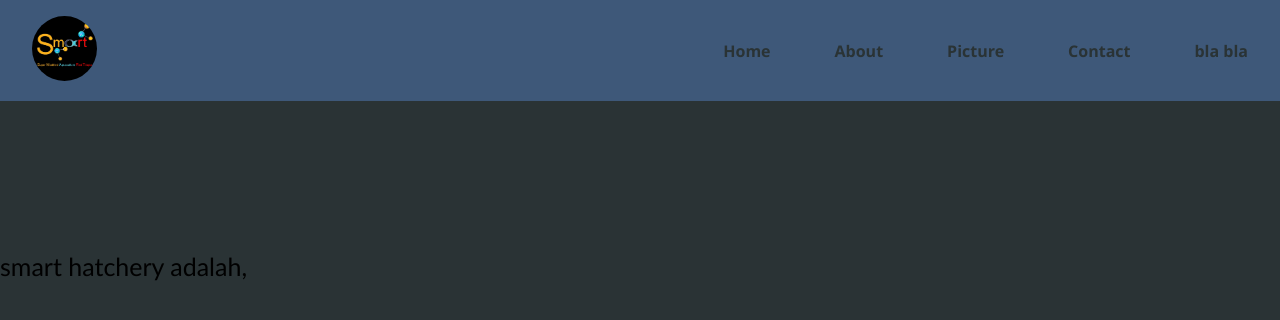
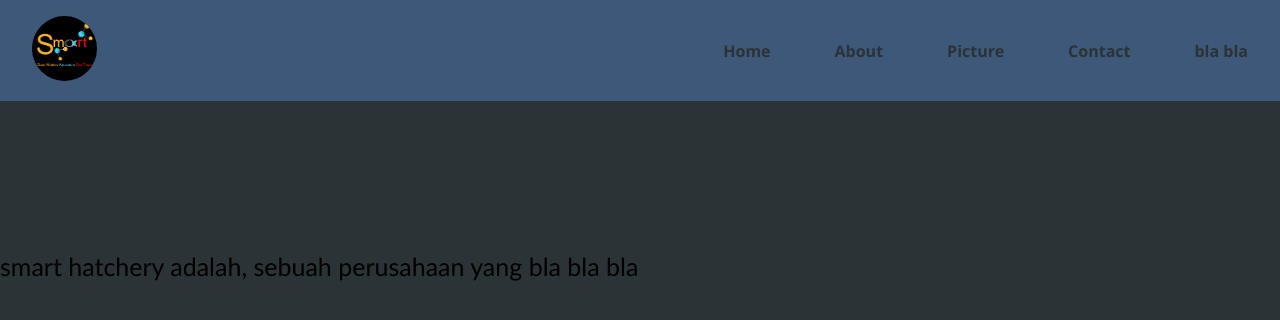
Before and after one commit to elroyallenresyandi2/nila, a plain HTML site: page cobainhome.html in a window 1280 px wide. Drawn offline with Linux system fonts and the light colour scheme.

Commit message:
Update cobainhome.html

```diff
--- a/cobainhome.html
+++ b/cobainhome.html
@@ -33,7 +33,7 @@
     </nav><div class="text"></div>
 
     <div class="isi-isi">
-    <p>smart hatchery adalah,</p>
+    <p>smart hatchery adalah, sebuah perusahaan yang bla bla bla</p>
     </div>
 </body>
 </html>
```
